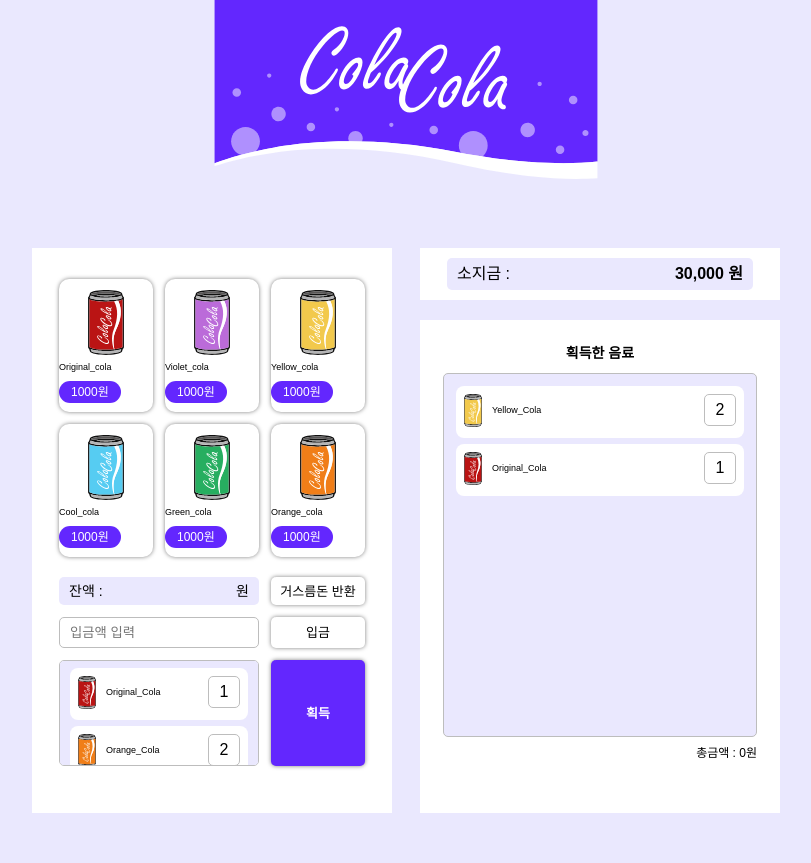
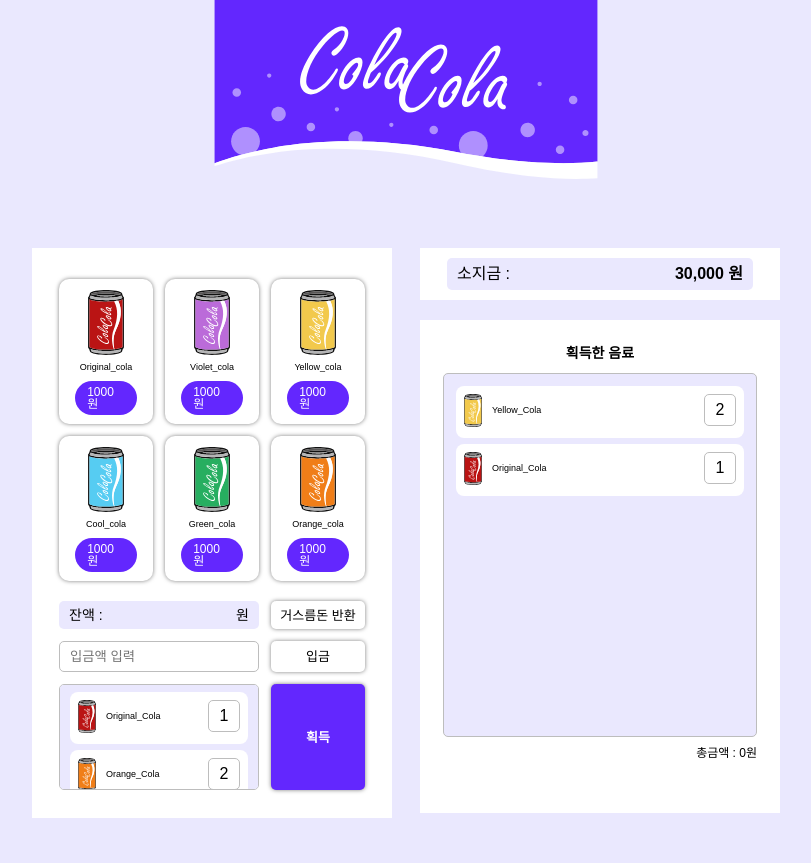
Before and after one commit to Hongryeoll/Vending_machine, a plain HTML site: page index.html in a window 1280 px wide. Shown: the whole page, without its empty margins (234-1045 px from the left). Drawn offline with Linux system fonts and the light colour scheme.

Commit message:
💄 : items 이름,가격 가운데 정렬

```diff
--- a/src/style/style.css
+++ b/src/style/style.css
@@ -109,6 +109,7 @@ body {
   font-size: 9px;
   margin: 6px 0 7px;
   line-height: 13px;
+  text-align: center;
 }
 
 .vending-machine .text-price {
@@ -118,6 +119,7 @@ body {
   background-color: #6327fe;
   border-radius: 50px;
   color: #fff;
+  margin: 0 16.2px;
 }
 
 .container-buy .info-balance,
```
